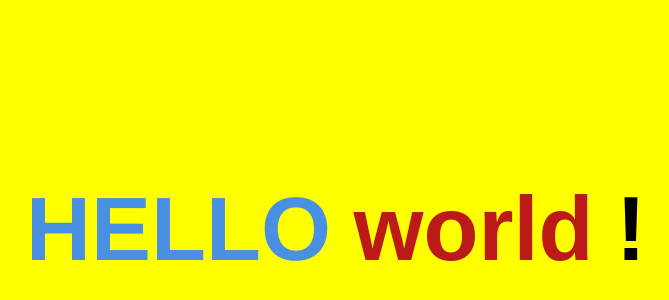
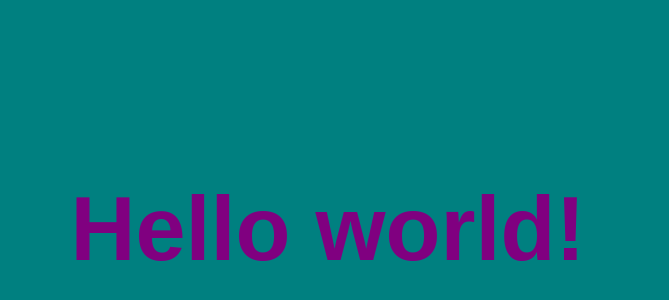
Before and after one commit to andrzejhd/hello-there, a plain HTML site: page index.html in a window 1280 px wide. Shown: the part 142-442 px from the top of the page, without its empty margins (312-981 px from the left). Drawn offline with Linux system fonts and the light colour scheme.

Commit message:
Added teal background, text now purple and uniform.

```diff
--- a/index.html
+++ b/index.html
@@ -6,43 +6,21 @@
         <meta name="viewport" content="width=device-width, initial-scale=1, shrink-to-fit=no">
 
         <style>
-            #screen {
-                background-color: yellow;
-                height: 100vh;
-                width: 100vw;
+            html {
+                background-color: teal;
             }
 
             h1 {
                 text-align: center;
                 margin-top: 40vh;
                 font-size: 90px;
+                color: purple;
+                font-family: Arial, Helvetica, sans-serif;
             }
 
-            .word-1 {
-                text-transform: uppercase;
-                color: rgb(74, 144, 226);
-                font-family: Helvetica, sans-serif;
-            }
-
-            .word-2 {
-                color: #BC1919;
-                font-family: Avenir, sans-serif;
-            }
-
-            .word-3 {
-                color: black;
-                font-family: Avenir, sans-serif;
-            }
         </style>
     </head>
-    <body id="screen">
-        <h1>
-            <span class="word-1">hello</span>
-            <span class="word-2">world</span>
-            <span class="word-3">!</span>
-        </h1>
-        <script>
-            console.log("This page doesn't need JS")
-        </script>
+    <body>
+        <h1>Hello world!</h1>
     </body>
 </html>
```
